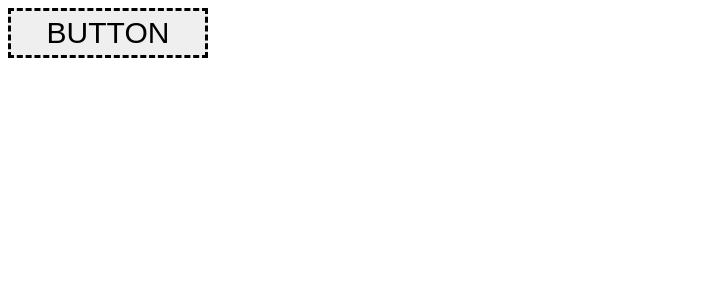
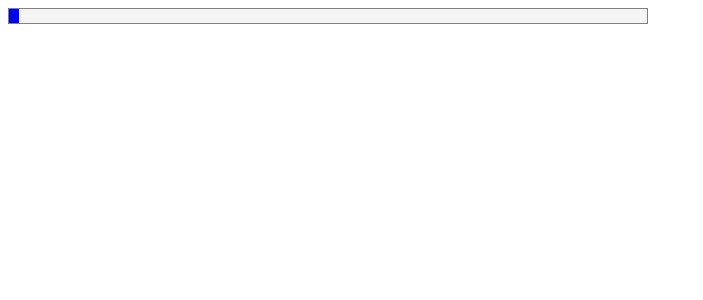
Before and after one commit to Wannacryy24/ReactComponents, a React (Vite) app: page / in a window 1280 px wide. Shown: the top 300 px of the page, without its empty margins (0-703 px from the left). Built offline with nearby package versions, Linux system fonts and the light colour scheme.

Commit message:
added progress-bar-component

```diff
--- a/src/App.css
+++ /dev/null
@@ -1,3 +0,0 @@
-*{
-
-}
--- a/src/App.jsx
+++ b/src/App.jsx
@@ -1,31 +1,18 @@
-import Button from "./Button"
-import Slider from "./Slider";
+import Progress from "./ProgressBar/Progress";
 
 function App() {
 
   return (
     <>
-        <Button
-        className='Button-first'
-        // disabled={true}
-        variant='dashed'
-        // onClick={handleClick}
-        color={'primary'}
-        height={'50px'}
-        width={'200px'}
-        size={'30px'}
-        // onMouseEnter={onMouseEnter}
-        // onMouseLeave={onMouseLeave}
-      >
-        BUTTON
-      </Button>
+        <Progress
+        value={10}
+        />
     </>
   )
 }
 
 export default App;
 
-// Environment variables
 
 
 
--- a/src/Button.css
+++ /dev/null
@@ -1,23 +0,0 @@
-.button {
-padding: 8px 16px;
-border-radius: 4px;
-cursor: pointer;
-}
-
-.text {
-background: none;
-color: #000;
-border: none;
-}
-
-.contained {
-background-color: #007bff;
-color: white;
-border: none;
-}
-
-.outlined {
-background: none;
-color: black;
-border: 2px solid #007bff;
-}
--- a/src/Button.jsx
+++ /dev/null
@@ -1,79 +0,0 @@
-import React from 'react'
-import './Button.css'
-export default function Button(props) {
-  const {
-  children,
-  className,
-  disabled=false,
-  color='',
-  onClick,
-  variant='',
-  height='auto',
-  width='auto',
-  size='16px',
-  onMouseEnter,
-  onMouseLeave,
-  border='',
-  img,
-  src
-  } = props;
-
-  const styleProps = {
-    backgroundColor:color,
-    height:height,
-    width:width,
-    fontSize:size
-  };
-
-  let buttonClass = `${className} ${variant?variant:""} ${color ? `btn-${color}` : ''}`;
-
-  switch(variant){
-      case 'primary':
-      buttonClass += 'btn-primary';
-      styleProps.backgroundColor = color || 'blue';
-      break;
-      case 'secondry':
-      buttonClass += 'btn-secondry';
-      styleProps.backgroundColor = color || 'yellow';
-      break;
-      case 'danger':
-      buttonClass += 'btn-danger';
-      styleProps.backgroundColor = color || 'red';
-      break;
-      case 'outlet':
-      buttonClass += 'btn-primary';
-      styleProps.backgroundColor = color || 'black';
-      break;
-      case 'solid':
-      buttonClass += 'btn-solid ';
-      styleProps.backgroundColor = color || 'black';
-      break;
-      case 'dashed':
-      buttonClass += 'btn-solid ';
-      styleProps.border = 'dashed';
-      break;
-  }
-
-
-
-
-
-  return (
-    <button
-        className={buttonClass}
-        disabled={disabled}
-        onClick={onClick}
-        style={styleProps}
-        onMouseEnter={onMouseEnter}
-        onMouseLeave={onMouseLeave}
-        >{children}
-
-        {img && <img src={src} alt="icon" style={{ marginRight: '8px', verticalAlign: 'middle' }} />}
-
-
-    </button>
-  )
-}
-
-//variant ke acc alag jayega
-// type
--- /dev/null
+++ b/src/ProgressBar/Progress.css
@@ -0,0 +1,11 @@
+.progress-bar{
+    /* background-color: blue; */
+    width: 20px;
+    box-sizing: border-box;
+    border: 1px solid grey;
+    background-color: #F5F5F5;
+}
+
+.progress-bar-fill{
+    background-color: blue;
+}
--- /dev/null
+++ b/src/ProgressBar/Progress.jsx
@@ -0,0 +1,29 @@
+import React from 'react'
+import './Progress.css'
+export default function Progress({height, width, className, value}) {
+    let fillValue = Math.min(Math.max(value,0),100);
+
+    var styleProp = {
+        height: height || '16px',
+        width: width? width: '50vw',
+    }
+
+    var fillStyle = {
+        height:'100%',
+        width: fillValue
+    }
+
+  return (
+    <>
+        <div
+            style={styleProp}
+            className={`progress-bar${className || ''}`}
+        >
+            <div
+                style={fillStyle}
+                className='progress-bar-fill'
+            ></div>
+        </div>
+    </>
+  )
+}
--- a/src/Slider.jsx
+++ /dev/null
@@ -1,11 +0,0 @@
-import React from 'react'
-
-export default function Slider() {
-  return (
-    <>
-        {
-            <input type="range" />
-        }
-    </>
-  )
-}
```
